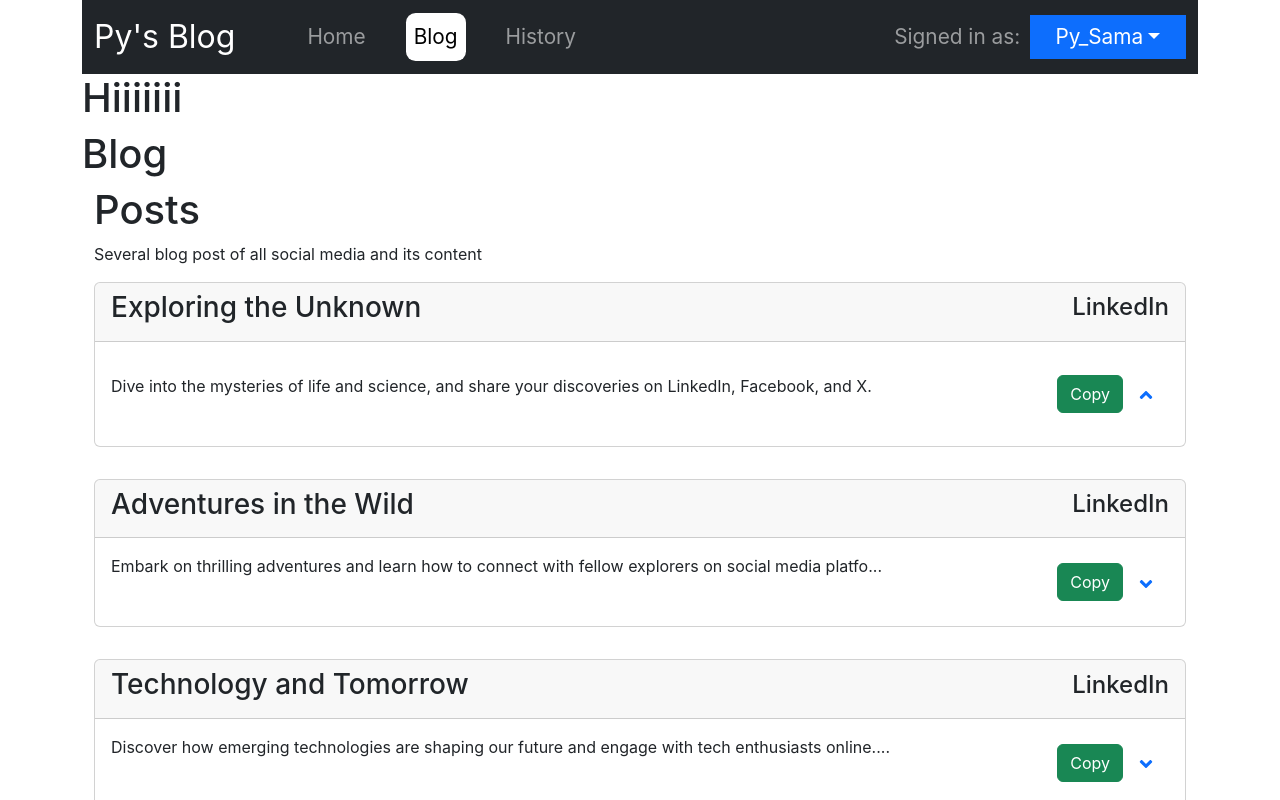
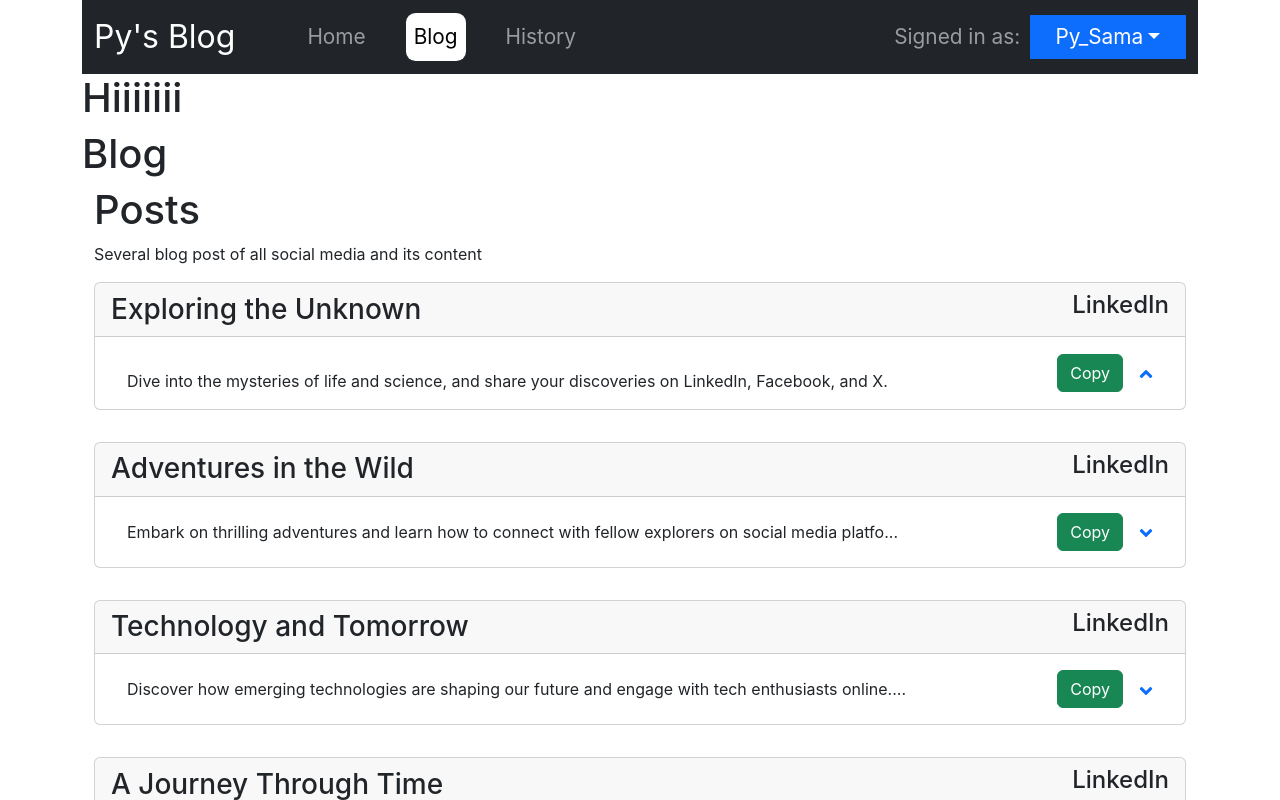
Before and after one commit to rashadmin/py_blog, a React (Create React App) app: page /blog in a window 1280 px wide. Both pictures are taken after a click on the button 1146 px from the left and 385 px from the top of the page. Shown: the top 800 px of the page. Built offline with nearby package versions, Linux system fonts and the light colour scheme.

Commit message:
added api context

```diff
--- a/src/components/PostCard.js
+++ b/src/components/PostCard.js
@@ -5,7 +5,6 @@ import Collapse from 'react-bootstrap/Collapse';
 import Stack from 'react-bootstrap/Stack';
 // imporfrom 'react-bootstra;
 import { FaAngleDown, FaAngleUp } from 'react-icons/fa'; // Font Awesome icons
-
 function PostCard(props) {
   const [buttonText, setButtonText] = useState("Copy");
   const [open, setOpen] = useState(false); // State to manage collapse
@@ -42,17 +41,17 @@ function PostCard(props) {
       </Card.Header>
       <Card.Body>
         {/* <Stack> */}
-        <div className='d-flex justify-content-between align-items-center'>
-        <Card.Text>
+        <div className='d-flex justify-content-between align-items-center btn-gap'>
+        <div>
 
         <Collapse in={open}>
           <div id="collapse-content" className="mt-3">
-            <p>{truncatedContent}</p>
+            {truncatedContent}
             </div>
           </Collapse>
-          {!open && <p>{truncatedContent}</p>}
-        </Card.Text>
-        <div className="d-flex justify-content-end align-items-center">
+          {!open && truncatedContent}
+        </div>
+        <div className="d-flex justify-content-end align-items-center btn-gap">
           <Button className="fixed" variant="success" onClick={buttonText === "Copy" && handleButtonClick}>
             {buttonText}
           </Button>
--- a/src/index.css
+++ b/src/index.css
@@ -90,6 +90,15 @@ code {
   margin-bottom: 1rem;
 }
 
+.post_card h3{
+  margin: auto 0rem;
+  min-width: 5rem;
+  overflow: hidden;
+  text-overflow: ellipsis;
+  white-space: nowrap;
+}
+
+
 .post_card{
   margin-bottom: 2rem;
 }
@@ -98,6 +107,10 @@ code {
   min-width: 9rem;
   max-height: 3rem;
   margin-left: 2rem;
+}
+
+.btn-gap{
+  margin-left: 1rem;
 }
 
 @media only screen and (max-width: 768px){
--- a/src/pages/blog.js
+++ b/src/pages/blog.js
@@ -6,76 +6,30 @@ import Container from 'react-bootstrap/Container'
 import CopyCard from '../components/Copy'
 import { useApi } from '../contexts/ApiProvider'
 import PostCard from '../components/PostCard'
+import Spinner from 'react-bootstrap/Spinner'
 // import ChatBox from '../components/ChatBox'
 
-const  chat = [
-  {"user": "Hi, can you help me with my account issue?", "agent": "Sure, what seems to be the problem?"},
-  {"user": "I can’t log in. It says my password is incorrect.", "agent": "Have you tried resetting your password?"},
-  {"user": "Not yet. Can you guide me through it?", "agent": "Of course. Click 'Forgot Password' and follow the prompts."},
-  {"user": "Alright, I’ll try that. Thanks!", "agent": "Okay."}
-]
 
-const hists =
-[
-  {
-      id: 1,
-      title: "Exploring the Unknown",
-      timestamp: "2 hours ago",
-      social_media: ["LinkedIn", "Facebook", "X"],
-      description: "Dive into the mysteries of life and science, and share your discoveries on LinkedIn, Facebook, and X."
-  },
-  {
-      id: 2,
-      title: "Adventures in the Wild",
-      timestamp: "5 minutes ago",
-      social_media: ["LinkedIn", "Facebook", "X"],
-      description: "Embark on thrilling adventures and learn how to connect with fellow explorers on social media platforms."
-  },
-  {
-      id: 3,
-      title: "Technology and Tomorrow",
-      timestamp: "30 seconds ago",
-      social_media: ["LinkedIn", "Facebook", "X"],
-      description: "Discover how emerging technologies are shaping our future and engage with tech enthusiasts online."
-  },
-  {
-      id: 4,
-      title: "A Journey Through Time",
-      timestamp: "1 day ago",
-      social_media: ["LinkedIn", "Facebook", "X"],
-      description: "Explore history's wonders and milestones, and discuss their impact on modern society through social media."
-  },
-  {
-      id: 5,
-      title: "Reflections on Progress",
-      timestamp: "3 hours ago",
-      social_media: ["LinkedIn", "Facebook", "X"],
-      description: "Reflect on humanity's achievements and share your thoughts on progress and innovation with your network."
-  }
-]
 
 
 export default function Blog() {
   const {blog_id} = useParams();
-  // const [history,setHistory] = useState()
-  // const api = useApi;
+  const [history,setHistory] = useState()
+  const api = useApi();
 
-  // useEffect(() => {
-  //   (async () => {
-  //     const hist_response = await api['hists'];
-  //     if (hist_response) {
-  //       setHistory(hist_response);
-  //     }
-  //     else {
-  //       setHistory(null);
-  //     }
-  //   })();
-  // }, [api]);
+  useEffect(() => {
+    (async () => {
+      setTimeout(
+        async () => {const hist_response = await api['hists']
+                    setHistory(hist_response!==undefined ? hist_response : null);
+
+      }, 5000);
+
+    })();
+  }, [api]);
 
 
-  // {blog_id!==undefined &&
-      const new_data =hists[blog_id-1]
-  // console.log(new_data)
+      const new_data = blog_id ? history[blog_id-1] : undefined
   return (
     <Body>
     <h1>Blog</h1>
@@ -86,11 +40,21 @@ export default function Blog() {
         <>
         <h1>Posts</h1>
         <p>Several blog post of all social media and its content</p>
-         {hists.map((eachs) => <PostCard title = {eachs['title']} media = {eachs['social_media'][0]}
-                  content ={eachs['description']}/>)}
+
+         {history === undefined ?
+          <Spinner animation="border" />
+          :
+          history.map((eachs) => (
+            <PostCard
+              key={eachs.id} // Use a unique identifier from each object
+              title={eachs['title']}
+              media={eachs['social_media'][0]}
+              content={eachs['description']}
+            />
+          ))}
         </>
         :
-        new_data['social_media'].map((media) => <CopyCard title={new_data.title} media={media} content={new_data.description}/>)
+        new_data['social_media'].map((media,index) => <CopyCard key = {index} title={new_data.title} media={media} content={new_data.description}/>)
         }
        </Container>
    </Body>
```
